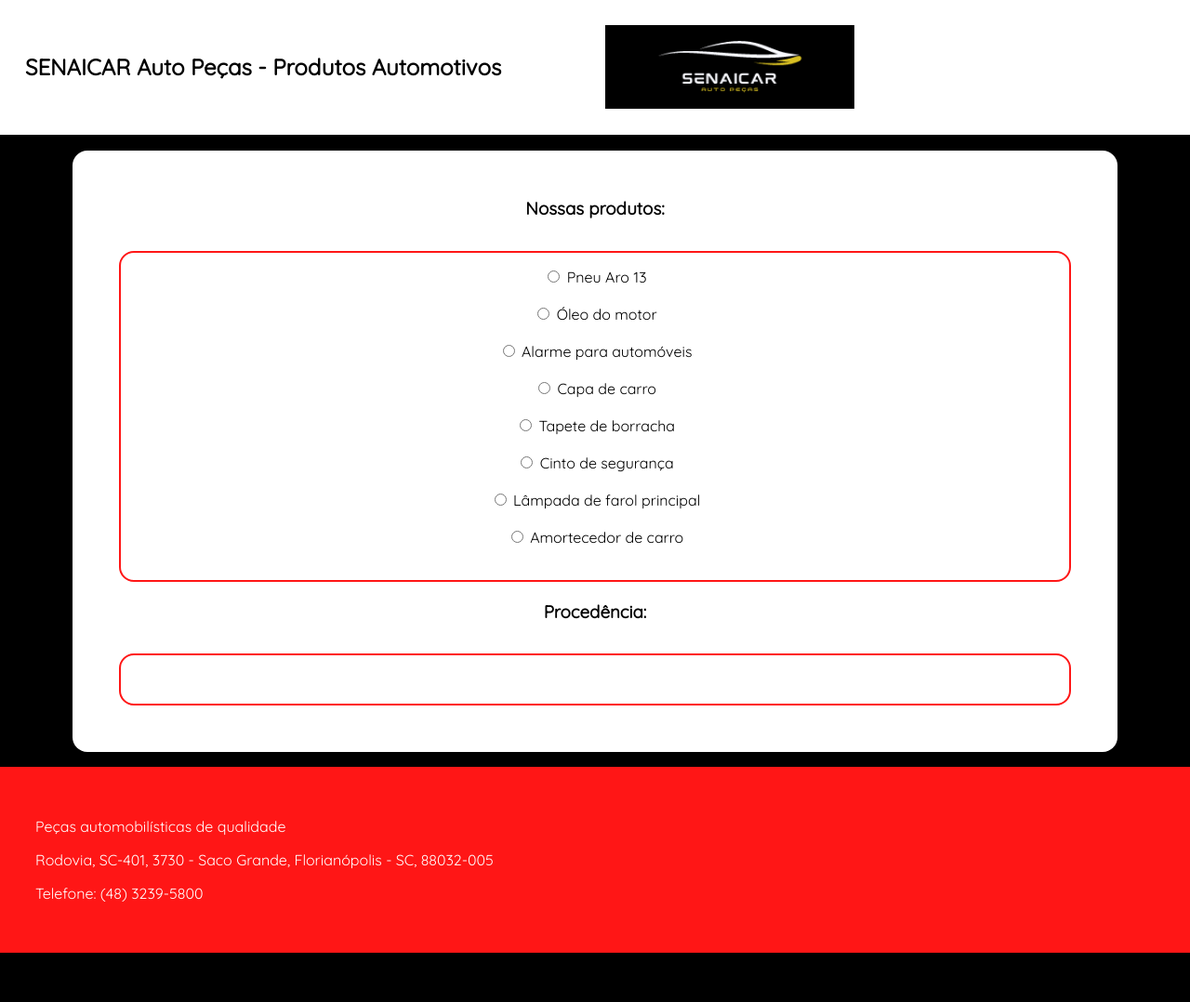
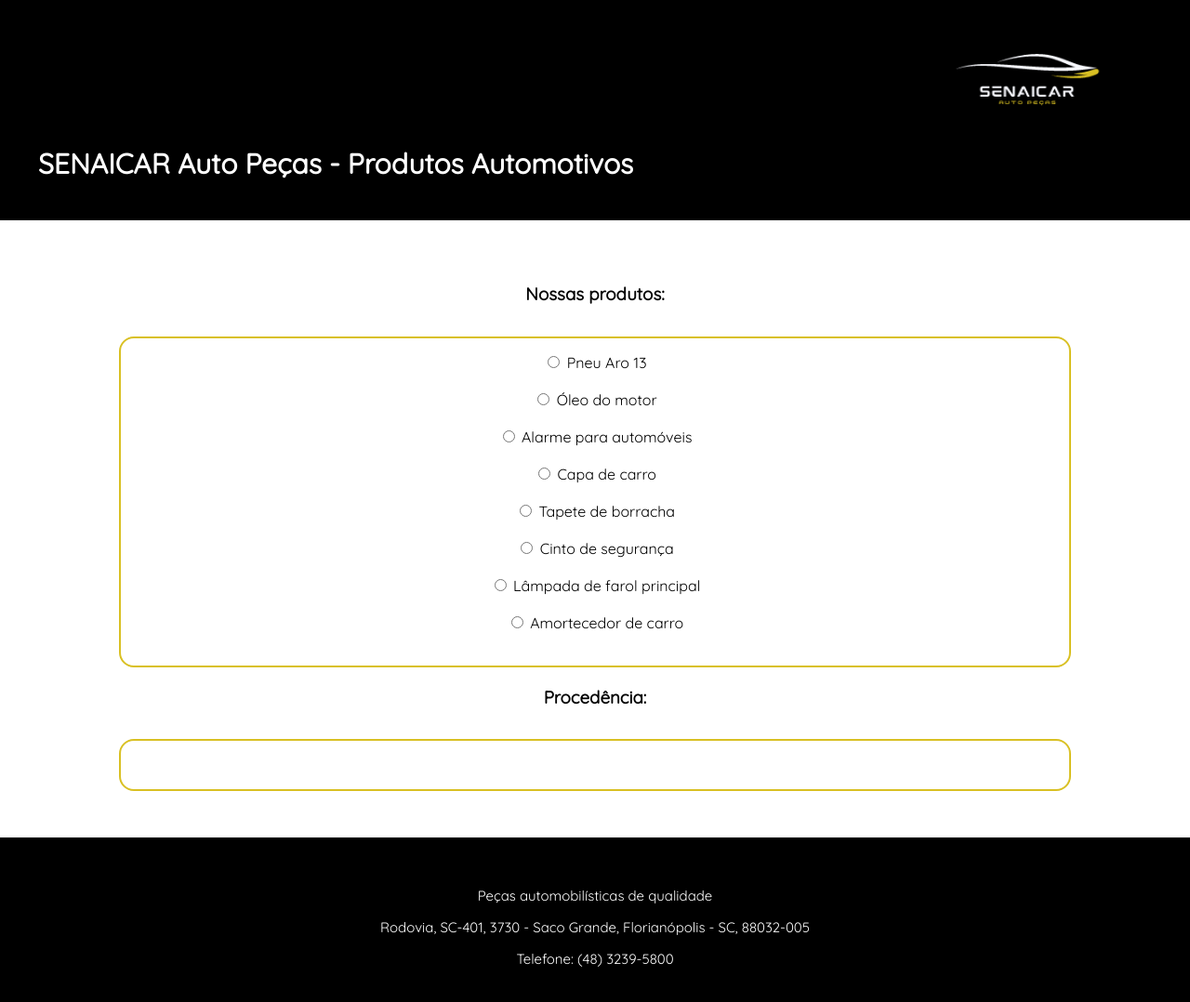
Before and after one commit to anabmartins/Case, a plain HTML site: page index.html in a window 1280 px wide. Shown: the whole page at 93% size. Before the commit the page ends 1025 px from the top, so only its background shows below. Drawn offline with Linux system fonts and the light colour scheme.

Commit message:
Update produtos.css

```diff
--- a/produtos.css
+++ b/produtos.css
@@ -5,15 +5,21 @@
 body {
     font-family: 'Quicksand', sans-serif;
     margin: 0%;
-    color: #fff;
-    background-color: black;
+    color: rgb(0, 0, 0);
+    background-color: rgb(255, 255, 255);
+}
+
+tbody {
+    margin: 0;
+    display: inline;
+    position: relative;
 }
 
 header{
-    padding: 24px;
+    padding: 38px;
     margin-bottom: 17px;
-    background-color: #fff;
-    color: black;
+    background-color: rgb(0, 0, 0);
+    color: rgb(255, 255, 255);
 }
 
 .container {
@@ -34,14 +40,17 @@
 }
 
 footer {
-    background-color: #FF1616;
+    background-color: #000000;
     color: #fff;
+    font-size: 15px;
     padding: 38px;
-    margin-top: 16px;
+    margin-bottom:0;
+    text-align: center;
+    position:relative;
 }
 
 .div-produtos {
-    border: 2px solid #FF1616;
+    border: 2px solid #D9C023;
     border-radius: 16px;
     padding: 16px;
     margin-top: 18px;
@@ -50,30 +59,35 @@
 }
 
 .div-procedencia {
-    border: 2px solid #FF1616;
+    border: 2px solid #D9C023;
     border-radius: 16px;
     padding: 16px;
-    margin-top: 8px;
     background-color: #fff;
     color: black;
 }
 
 .div-images{
     display: inline;
+    position: relative;
 }
 
 .div-images h2{
     float: left;
+    padding-top: 26px;
     margin: auto;
-    margin-top: 30px;
+    text-align: left;
+    font-size: 30px;
+    position: relative;
+    margin-bottom: 0;
+    color: #fff;
 }
 
 .div-images img {
-    display: block;
-    margin-left: 111.5px;
     width: 268px;
     height: 90px;
     margin-bottom: 0;
+    margin-right: 0%;
+    padding-left: 45rem;
     float: right;
     clear: right;
 }
```
